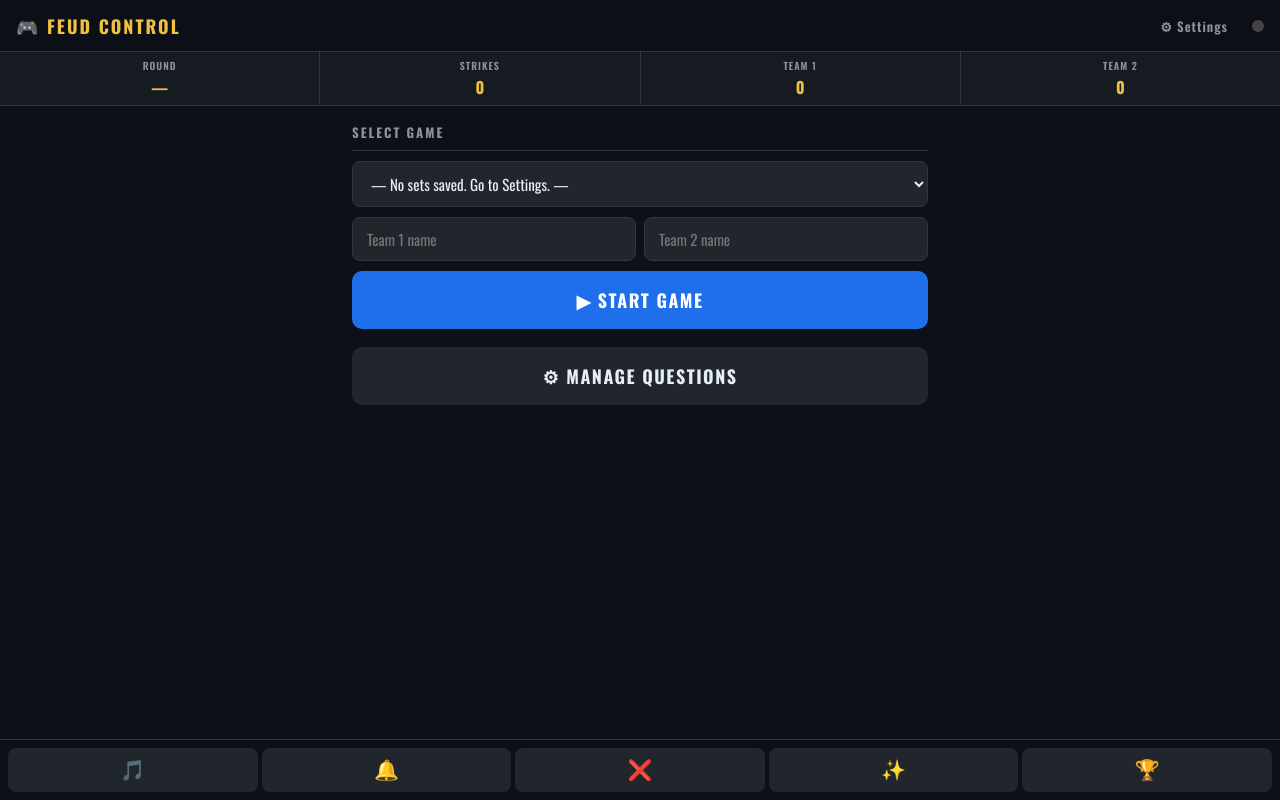
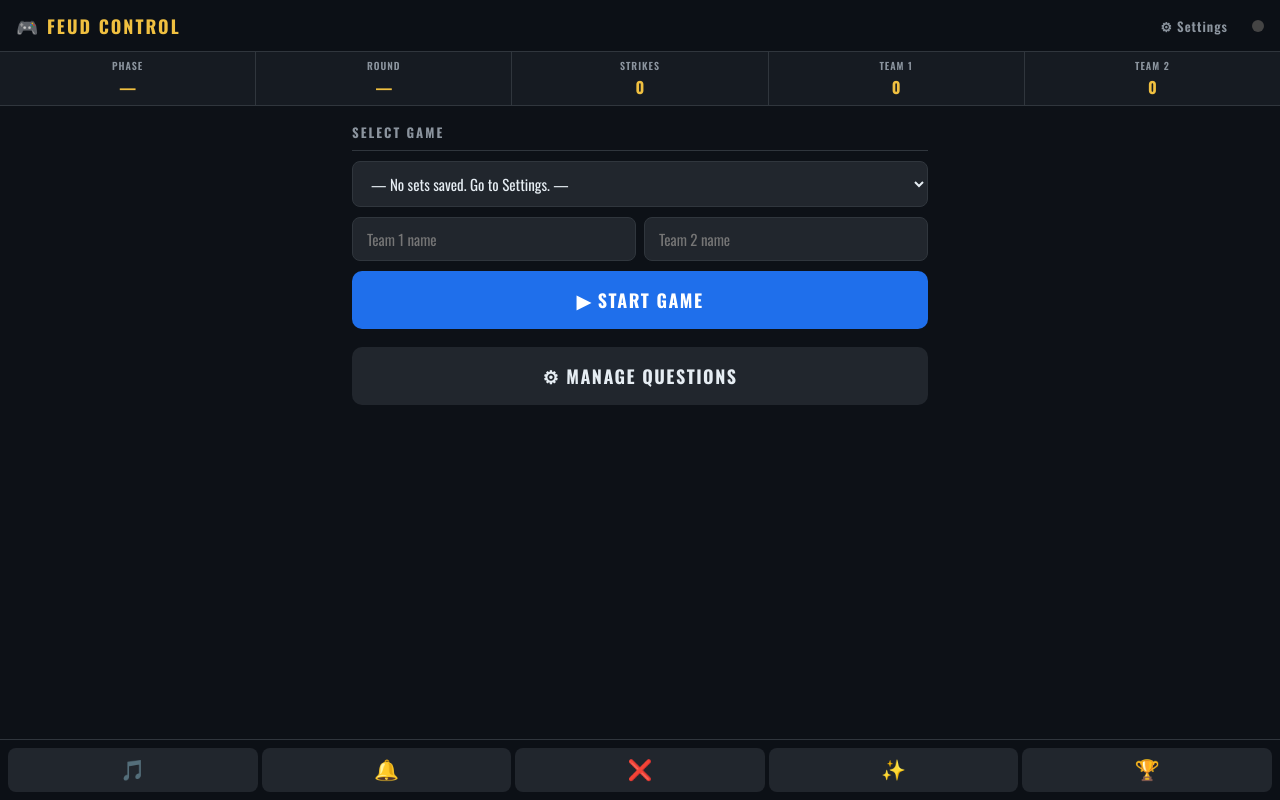
Before and after one commit to karlman/family-feud-game, a website: page public/control/index.html in a window 1280 px wide. Drawn offline with nearby package versions, Linux system fonts and the light colour scheme; no server answers.

Commit message:
Add phase indicator to control status strip

```diff
--- a/public/control/index.html
+++ b/public/control/index.html
@@ -21,6 +21,10 @@
 </header>
 
 <div id="status-strip">
+  <div class="stat">
+    <span class="stat-label">PHASE</span>
+    <span class="stat-val" id="stat-phase">—</span>
+  </div>
   <div class="stat">
     <span class="stat-label">ROUND</span>
     <span class="stat-val" id="stat-round">—</span>
--- a/public/control/script.js
+++ b/public/control/script.js
@@ -37,6 +37,7 @@ function showPregame() {
 
 // ── Status strip ──────────────────────────────────────────────────────────────
 function updateStatusStrip(s) {
+  setText('stat-phase', s.phase ? s.phase.toUpperCase() : '—');
   setText('stat-round', s.loaded ? `${s.currentRoundIndex + 1}/${s.rounds.length}` : '—');
   setText('stat-strikes', s.strikes);
   setText('stat-t1-name', s.team1.name);
```
